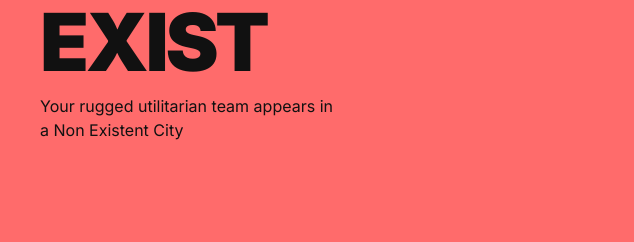
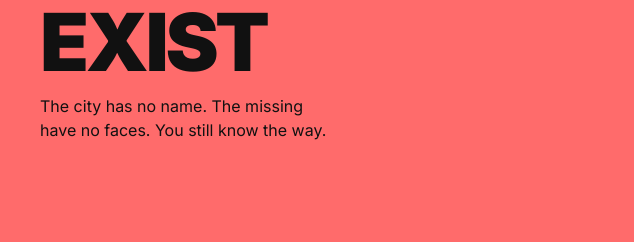
Before and after one commit to stepastepa/struct, a plain HTML site: page index.html in a window 1280 px wide. Shown: the part 1021-1263 px from the top of the page, 0-634 px from the left. Drawn offline with Linux system fonts and the light colour scheme.

Commit message:
update slogan

```diff
--- a/index.html
+++ b/index.html
@@ -58,7 +58,7 @@
           <div>
             <span class="mono p-data">Project 001 / Browser Simulation</span>
             <h2 class="p-title">THIS CITY<br/>DOES NOT<br/>EXIST</h2>
-            <p class="title-slogan">Your rugged utilitarian team appears in a Non Existent City</p>
+            <p class="title-slogan">The city has no name. The missing have no faces. You still know the way.</p>
           </div>
           <div class="metadata-table">
             <div class="table-row">
```
